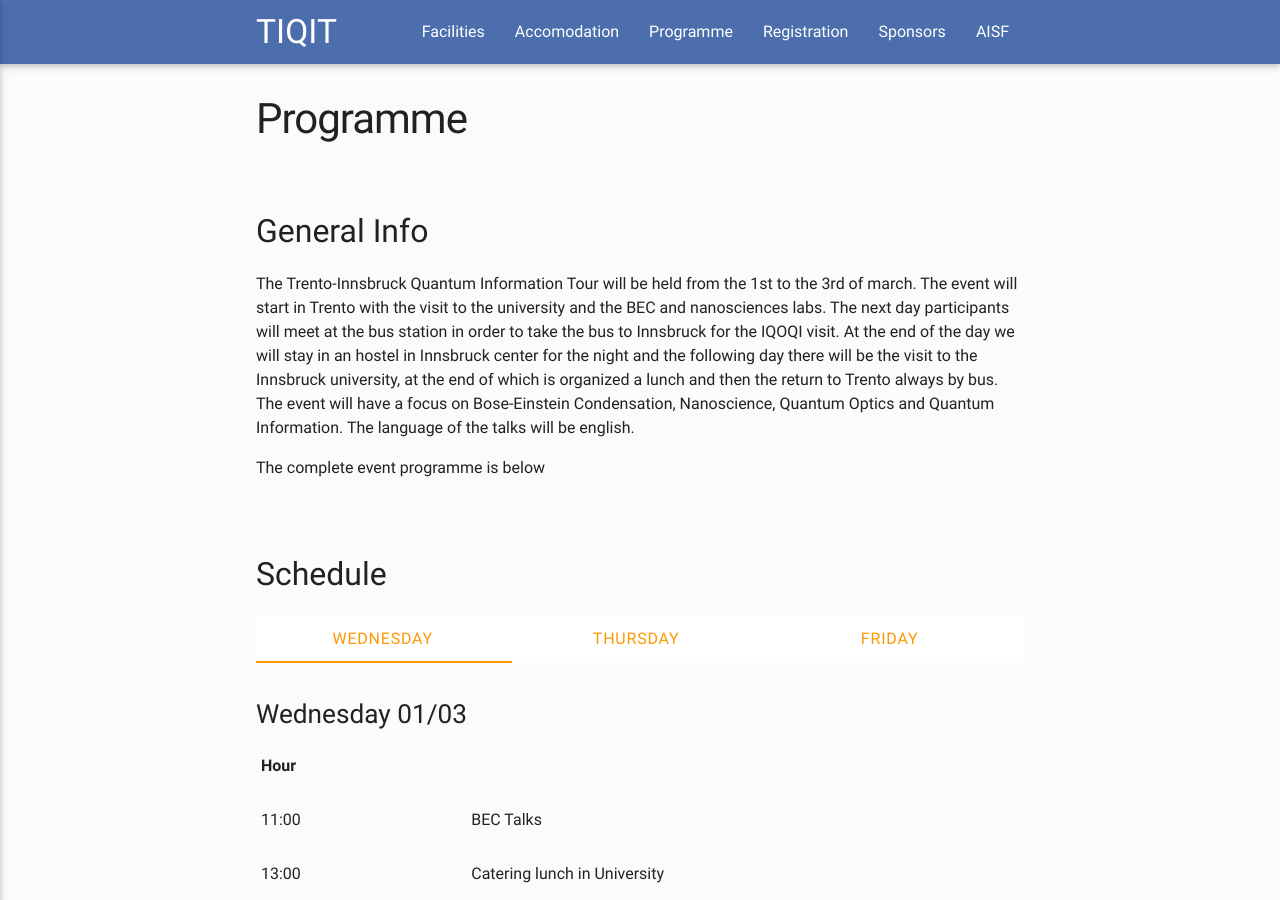
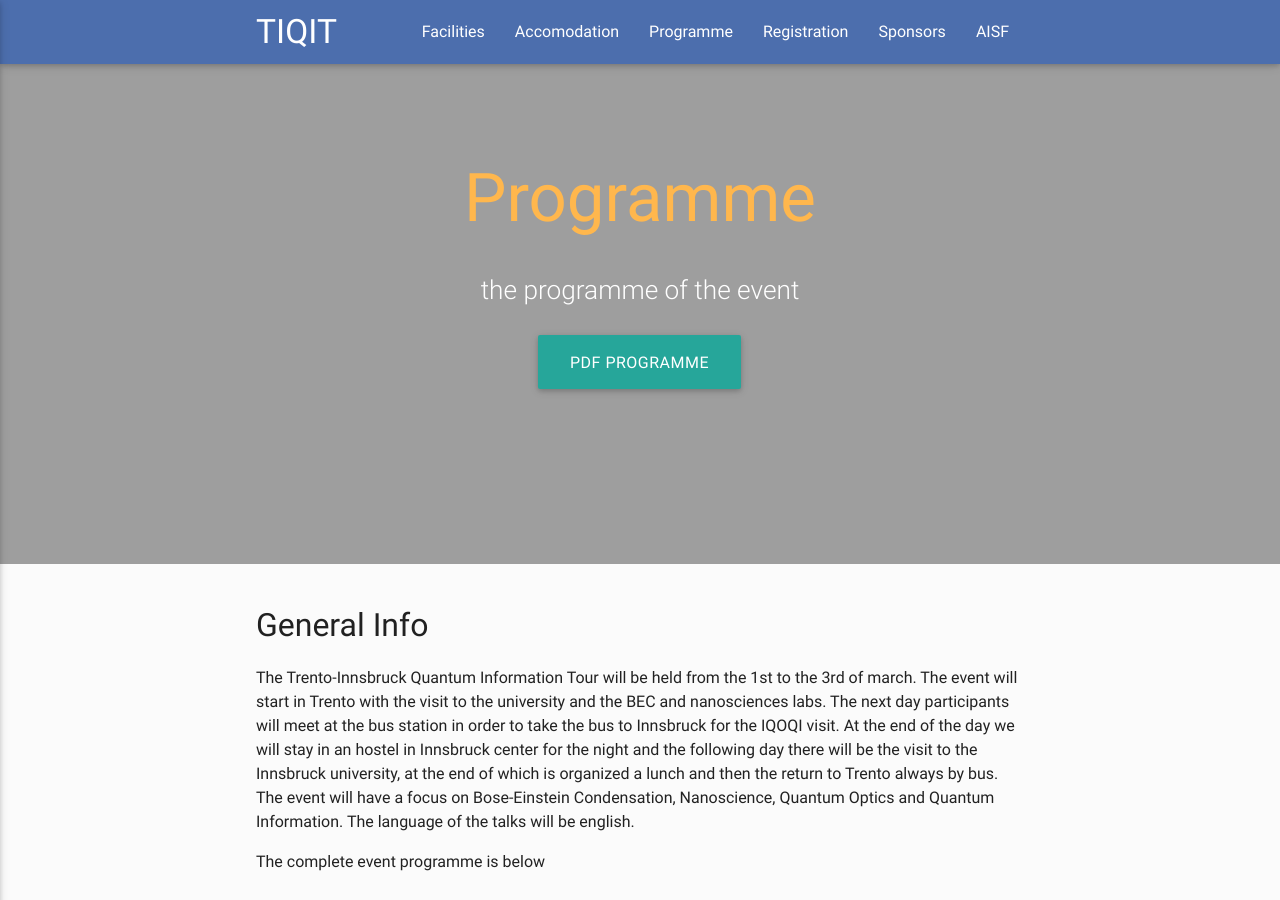
Before and after one commit to ai-sf/tiqit20, a Jekyll site: the page built from programme.html, in a window 1280 px wide and 900 px high. Built offline with Jekyll 4.4.1, drawn with Linux system fonts in a browser that asks for light colours; nearby versions of some CDN libraries.

```diff
--- a/_includes/banner.html
+++ b/_includes/banner.html
@@ -14,5 +14,5 @@
 	</div>
       </div>
 
-<div class="parallax"><img src="./img/trento.jpg"></div>
+<div class="parallax"><img src="./img/duomooo3.png"></div>
     </div>
--- a/programme.html
+++ b/programme.html
@@ -1,7 +1,35 @@
 ---
-layout: page
-title: Programme
+layout: default
 ---
+
+<div id="index-banner" class="parallax-container">
+      <div class="section no-pad-bot">
+	<div class="container">
+          <br><br>
+<h1 class="header center orange-text text-lighten-2">Programme</h1>
+<div class="row center">
+  <h5 class="header col s12 light white-text">the programme of the event</h5>
+</div>
+  <div class="row center">
+    <a href="./files/LoTprogramme.pdf" id="download-button" class="btn-large waves-effect waves-light teal lighten-1">PDF programme</a><br>
+  </div>
+
+          <br><br>
+	</div>
+      </div>
+<div class="parallax"><img src="{{site.url}}/img/fotofiga.jpg"></div>
+    </div>
+
+
+
+
+<div class="container">
+    <div class="post">
+
+
+
+      <article class="post-content">
+
 
 <div class="section">
   <h2>General Info</h2>
@@ -76,3 +104,8 @@ title: Programme
   {% endfor %}
   </ul>
 </div>
+
+ </article>
+
+    </div>
+</div>
```
Also changed, not shown: index.html (+4 -19 lines), img/duomooo3.png (added), 1 other file.
